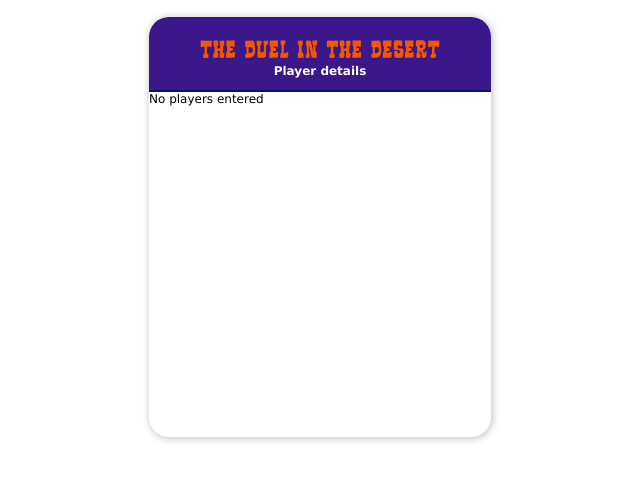
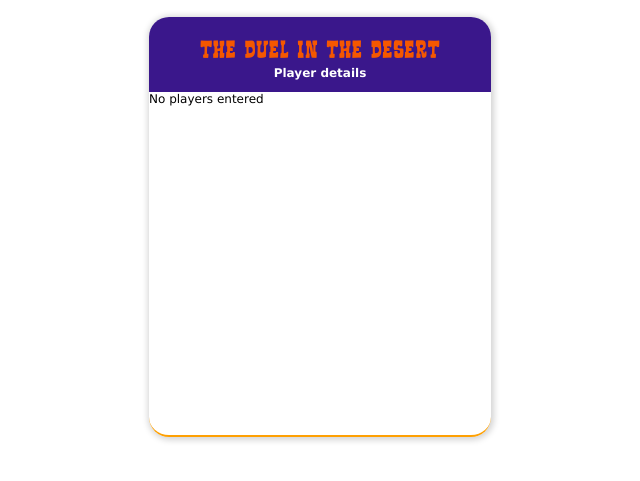
Before and after one commit to dmhburke/duelAppGIT, a Django app: page /catalog/tourplayers/ in a window 1280 px wide. Shown: the part 110-591 px from the top of the page, without its empty margins (320-960 px from the left). Run offline with Django 3.2, Linux system fonts and the light colour scheme; data that the repository does not hold is empty.

Commit message:
css test

```diff
--- a/catalog/static/css/styles.css
+++ b/catalog/static/css/styles.css
@@ -2118,13 +2118,14 @@ input[type=number]::-webkit-outer-spin-button {
   border-radius: 20px;
   margin: 7px auto;
   padding-bottom: 15px;
+  border-bottom: 2px solid #FEA002;
 }
 
 #playerTileHeader {
   height: 75px;
   border-top-left-radius: inherit;
   border-top-right-radius: inherit;
-  border-bottom: 2px solid #051864;
+
 }
 
 #playerIndyHeader {
@@ -2460,6 +2461,8 @@ input[type=number]::-webkit-outer-spin-button {
   top: 71px;
 }
 
+
+
 /*DESKTOP RESPONSIVE*/
 @media only screen
 and (min-device-width : 375px)
--- a/catalog/templates/baseGolfApp.html
+++ b/catalog/templates/baseGolfApp.html
@@ -15,7 +15,7 @@
 
 <meta charset="utf-8">
 <meta name="viewport" content="width=device-width, initial-scale=1">
-<link rel="apple-touch-icon" sizes="196x196" href="https://duelinthedesert-production.s3.us-east-2.amazonaws.com/DuelIcon4.png">
+<link rel="apple-touch-icon" href="https://duelinthedesert-production.s3.us-east-2.amazonaws.com/DuelIcon4.png">
 
 {% load static %}
 <link rel="stylesheet" href="{% static 'css/styles.css' %}">
```
Also changed, not shown: catalog/templates/tourAgenda.html (+5 -2 lines).
